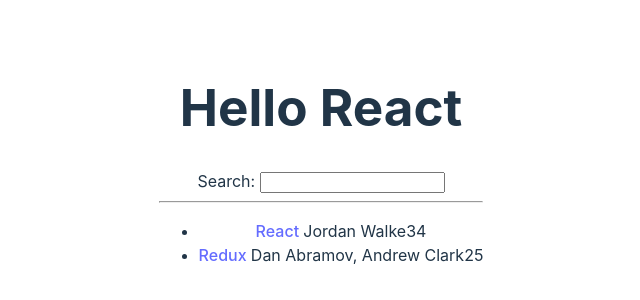
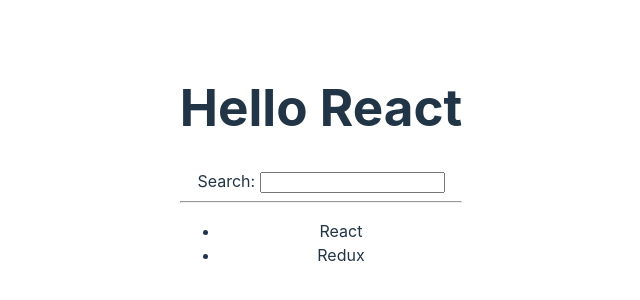
Before and after one commit to elaxolotl/Hacker_news, a React (Vite) app: page / in a window 1280 px wide. Shown: the part 236-536 px from the top of the page, without its empty margins (319-959 px from the left). Built offline with nearby package versions, Linux system fonts and the light colour scheme.

Commit message:
+ multiple components

```diff
--- a/src/App.jsx
+++ b/src/App.jsx
@@ -25,27 +25,33 @@
 function getTitle(title) {
   return title;
 }
+
+function List() {
+  return (<ul>
+    {list.map(function (item) {
+      return (
+        <li>{item.title}</li>
+      );
+    })}
+  </ul>)
+}
+
+function Search(){
+  return (
+    <div>
+        <label htmlFor="search">Search: </label>
+        <input id="search" type="text" />
+    </div>
+  );
+};
+
 function App() {
   return (
     <div>
       <h1>Hello {getTitle("React")}</h1>
-      <label htmlFor="search">Search: </label>
-      <input id="search" type="text" />
+      <Search/>
       <hr />
-      <ul>
-        {list.map(function (item) {
-          return (
-            <li key={item.objectID}>
-              <span>
-                <a href={item.url}>{item.title} </a>
-              </span>
-              <span>{item.author}</span>
-              <span>{item.num_comments}</span>
-              <span>{item.points}</span>
-            </li>
-          );
-        })}
-      </ul>
+      <List />
     </div>
   )
 }
```
